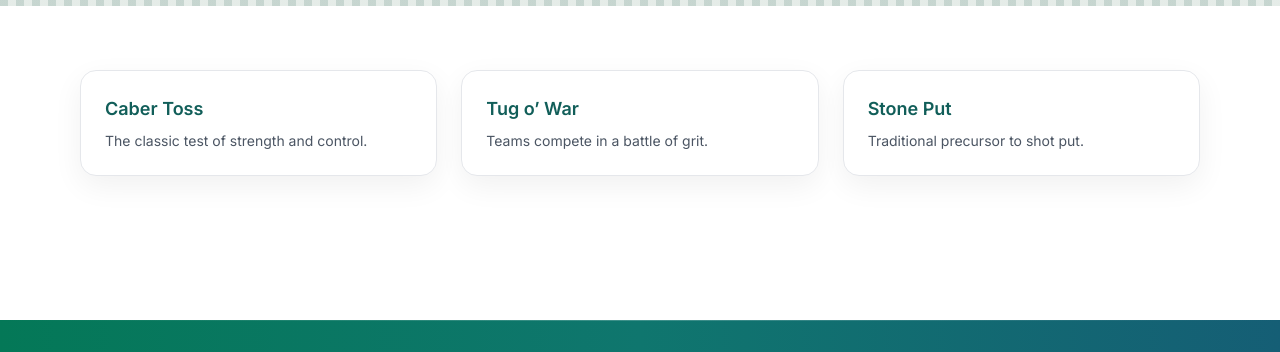
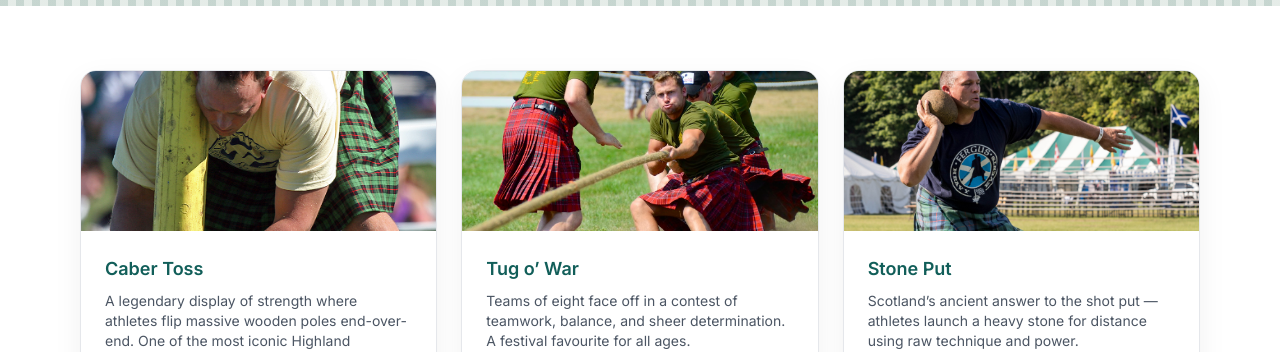
Before and after one commit to kawrae/Paisley-Highland-Games, a React (Vite) app in the folder frontend/: page / in a window 1280 px wide. Shown: the part 448-800 px from the top of the page. Built offline with nearby package versions, Linux system fonts and the light colour scheme; no server answers.

Commit message:
Updated home page cards

```diff
--- a/frontend/src/pages/Home.tsx
+++ b/frontend/src/pages/Home.tsx
@@ -50,26 +50,50 @@ export default function Home() {
           {[
             {
               title: "Caber Toss",
-              desc: "The classic test of strength and control.",
+              desc: "A legendary display of strength where athletes flip massive wooden poles end-over-end. One of the most iconic Highland challenges.",
+              img: "/images/caber-toss.jpg",
+              link: "/events#caber",
             },
-            { title: "Tug o’ War", desc: "Teams compete in a battle of grit." },
-            { title: "Stone Put", desc: "Traditional precursor to shot put." },
+            {
+              title: "Tug o’ War",
+              desc: "Teams of eight face off in a contest of teamwork, balance, and sheer determination. A festival favourite for all ages.",
+              img: "/images/tug-of-war.jpg",
+              link: "/events#tug",
+            },
+            {
+              title: "Stone Put",
+              desc: "Scotland’s ancient answer to the shot put — athletes launch a heavy stone for distance using raw technique and power.",
+              img: "/images/stone-put.jpg",
+              link: "/events#stone",
+            },
           ].map((c) => (
             <motion.div
               key={c.title}
               variants={fadeIn}
-              className="rounded-2xl border bg-white p-6 shadow-soft
-                         hover:-translate-y-0.5 hover:shadow-lg transition
-                         dark:bg-dark-card dark:border-dark-border dark:shadow-softDark"
-              whileHover={{ scale: 1.01 }}
-              whileTap={{ scale: 0.995 }}
+              whileHover={{ scale: 1.03 }}
+              className="group overflow-hidden rounded-2xl border bg-white shadow-soft hover:shadow-lg transition dark:bg-dark-card dark:border-dark-border dark:shadow-softDark"
             >
+              <div className="h-40 overflow-hidden">
+                <img
+                  src={c.img}
+                  alt={c.title}
+                  className="w-full h-full object-cover group-hover:scale-105 transition-transform duration-500"
+                />
+              </div>
+              <div className="p-6">
                 <h3 className="text-lg font-semibold text-highland-800 dark:text-dark-heading">
                   {c.title}
                 </h3>
                 <p className="mt-2 text-sm text-gray-600 dark:text-gray-300">
                   {c.desc}
                 </p>
+                <Link
+                  to={c.link}
+                  className="mt-4 inline-block text-sm text-highland-700 font-medium hover:underline"
+                >
+                  Learn more →
+                </Link>
+              </div>
             </motion.div>
           ))}
         </motion.div>
```
Lines whose indentation alone changed are shown as unchanged.
